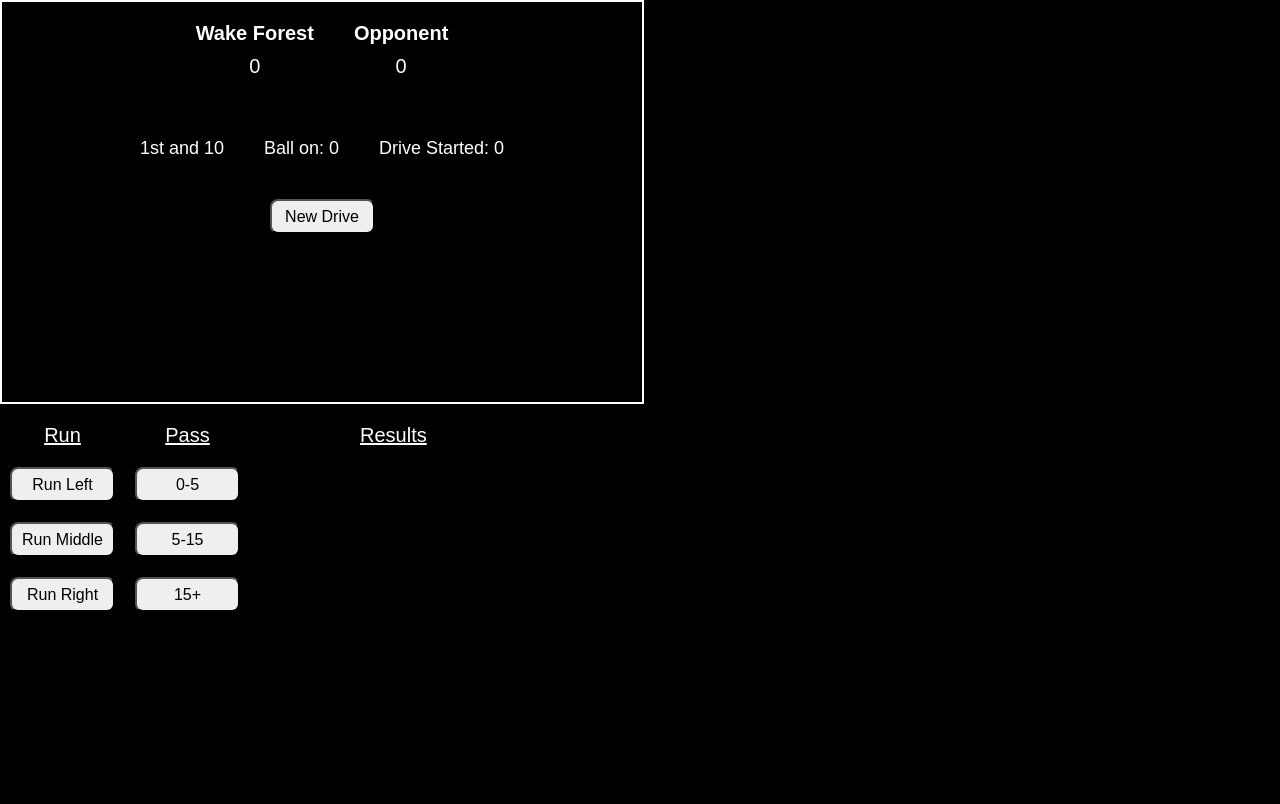
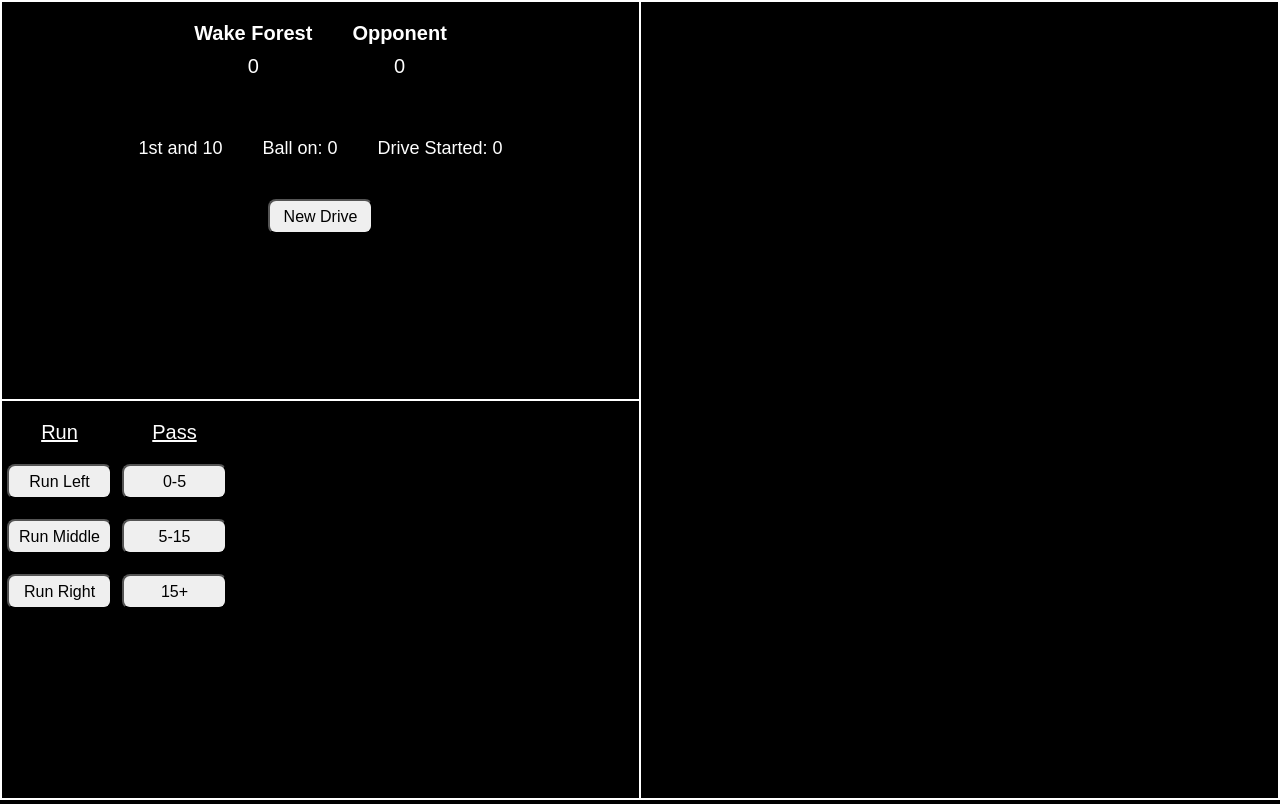
Before and after one commit to awbridgers/football-analysis, a React (Create React App) app: page / in a window 1280 px wide. Built offline with nearby package versions, Linux system fonts and the light colour scheme.

Commit message:
adds functionality to the results portion and fixes the layout

```diff
--- a/src/App.css
+++ b/src/App.css
@@ -4,14 +4,20 @@ html{
 body{
   height:100;
   background: black;
+  border-collapse: collapse;
+
 
 }
 
 .liveInfo{
   height: 50vh;
   width: 50vw;
-  border: 2px solid white;
+  border-top: 2px solid white;
+  border-right: 1px solid white;
+  border-left: 2px solid white;
+  border-bottom: 1px solid white;
   color: white;
+  box-sizing: border-box;
 }
 
 .score{
@@ -66,12 +72,12 @@ padding: 20px;
 }
 .runButtons{
   display: inline-block;
-  padding: 0px 10px 0px 10px;
+  padding: 0px 5px 0px 5px;
   text-align: center;
 }
 .passButtons{
   display: inline-block;
-  padding: 0px 10px 0px 10px;
+  padding: 0px 5px 0px 5px;
   text-align: center;
 }
 .runButtons button, .passButtons button{
@@ -85,12 +91,19 @@ padding: 20px;
   color: white;
   font-size: 20px;
   height: 50vh;
+  width:50vw;
+  border-bottom: 2px solid white;
+  border-top: 1px solid white;
+  border-left:2px solid white;
+  border-right: 1px solid white;
+  box-sizing: border-box;
 
 }
 .playInfo{
   display: inline-block;
   vertical-align: top;
-  padding: 0px 10px 0px 50px;
+  padding: 0px 10px 0px 10px;
+
 }
 .runOrPass{
   display: inline-block;
@@ -100,14 +113,61 @@ padding: 20px;
   display: inline-block;
   vertical-align: top;
   text-align: center;
-  padding: 0px 10px 0px 50px;
+  padding: 0px 10px 0px 10px;
+  position: relative;
+  height: 100%;
 }
 .details{
   text-align: center;
 }
 .details button{
-  height:35px;
+  height:45px;
+  width: 105px;
+  border-radius: 8px;
+  font-size: 14px;
+
+}
+.addPlayButton{
+ text-align: center;
+}
+.playButton{
+  height:55px;
   width: 105px;
   border-radius: 8px;
   font-size: 16px;
+  position: absolute;
+  bottom: 20px;
+  left: 50%;
+  transform: translateX(-50%);
 }
+.flexbox{
+  display: flex;
+  width: 200px;
+  justify-content: center;
+  flex-wrap: wrap;
+  height: 10%;
+}
+.flexbox button{
+  font-size: 12px;
+  font-weight: bold;
+  width: 90px;
+  height: 35px;
+  text-align: center;
+  margin: 2px 2px 2px 2px;
+}
+
+.playbyplay{
+  height: 100vh;
+
+  position: absolute;
+  top: 0px;
+  left: 50vw;
+  border-top: 2px solid white;
+  border-left: 1px solid white;
+  border-right: 2px solid white;
+  border-bottom: 2px solid white;
+  width: 50vw;
+  box-sizing: border-box;
+
+
+}
--- a/src/App.js
+++ b/src/App.js
@@ -5,12 +5,80 @@ import AddPlay from './addPlay.jsx'
 import PlayInfo from './playInfo.jsx'
 import PlayResult from './playResult.jsx'
 
-
+class player {
+  constructor(name,position){
+    this.name = name
+    if(position === 'qb'){
+      this.passAttempts0 = 0;
+      this.passAttempts5 = 0;
+      this.passAttempts15 = 0;
+      this.completions0 = 0;
+      this.completions5 = 0;
+      this.completions15 = 0;
+      this.interceptions = 0;
+      this.passingTDs = 0;
+      this.sacked = 0;
+      this.rushAttempts = 0;
+      this.rushYards = 0;
+      this.fumbles = 0;
+      this.rushingTDs = 0;
+    }
+    else{
+      this.rushAttempts = 0;
+      this.rushYards = 0;
+      this.fumbles = 0;
+      this.rushingTDs = 0;
+      this.targeted = 0;
+      this.receptions = 0;
+      this.drops = 0;
+      this.receivingYards = 0;
+      this.yardsAfterCatch = 0;
+      this.receivingTDs = 0;
+    }
+  }
+  passesAttempted(){
+    return this.passAttempts0 + this.passAttempts5 + this.passAttempts15;
+  }
+  totalCompletions(){
+    return this.completions0 + this.completions5 + this.completions15;
+  }
+  addRushingYards(yards){
+    this.rushYards += yards;
+  }
+}
 
 class App extends Component {
   constructor(){
     super();
+    //start playerRoster here
+    //qbs
+    this.kHinton = new player('Kendall Hinton', 'qb');
+    this.jNewman = new player ('Jaimie Newman', 'qb');
+    this.sHartman = new player('Sam Hartman', 'qb');
+    //hbs
+    this.cCarney = new player('Cade Carney', 'hb');
+    this.mColburn =new player('Matt Colburn', 'hb');
+    this.cBeal = new player('Christian Beal', 'hb');
+    this.tNdlovu = new player('Trey Ndlovu', 'hb');
+    this.dDelaney = new player('DeAndre\' Delaney', 'hb');
+    //te
+    this.jFreudenthal = new player ('Jack Freudenthal', 'te');
+    this.jLubrano = new player ('Jaren Lubrano', 'te');
+    this.bChapman = new player ('Brandon Chapman', 'te');
+    //wr
+    this.aBachman = new player('Alex Bachman', 'wr');
+    this.gDortch = new player('Greg Dortch', 'wr');
+    this.sWashington = new player('Scotty Washington', 'wr');
+    this.sSurratt = new player('Sage Surratt', 'wr');
+    this.jSriraman = new player('James Sriraman', 'wr');
+    this.sClaude = new player('Steven Claude', 'wr')
+
+
     this.state = {
+      qbArray: [this.kHinton, this.jNewman, this.sHart],
+      hbArray: [this.cCarney, this.mColburn, this.cBeal, this.tNdlovu, this.dDelaney],
+      wrArray: [this.aBachman, this.gDortch,this.sWashington, this.sSurratt, this.jSriraman,
+        this.sClaude, this.jFreudenthal, this.jLubrano, this.bChapman, ],
       down: 1,
       distance: 10,
       wakeScore: 0,
@@ -24,15 +92,19 @@ class App extends Component {
       fieldPosition: [],
       driveStart: 0,
       playType: 'null',
-      qb: 'QB',
-      hb: 'HB',
-      wr: ['WR1', 'WR2', 'WR3'],
+      showResults: false,
+      qb: this.kHinton,
+      hb: this.mColburn,
       ballCarrier: '',
       touchdown: false,
       fumble: false,
-      completePass: false
+      interception: false,
+      completePass: false,
+      drop: false,
+      yardsGained: "",
+      yardsAfterCatch: ""
+    }
 
-    }
   }
   averageFieldPos = () => {
     const posArray = this.state.fieldPosition;
@@ -48,6 +120,9 @@ class App extends Component {
   }
   startDrive = () => {
     this.setState({enterDriveStart: true})
+  }
+  cancelDrive = () => {
+    this.setState({enterDriveStart: false})
   }
   enterYardLine = (e) => {
     const yardLine = parseInt(e.target.value,10);
@@ -82,10 +157,15 @@ class App extends Component {
     }
   }
   playType = (e) => {
-    this.setState({playType: e.target.id})
+    if(e.target.id === this.state.playType){
+      this.setState({playType: 'null', showResults: false, ballCarrier: ''})
+    }
+    else{
+      this.setState({playType: e.target.id, showResults: false, ballCarrier: ''})
+    }
   }
   choosePlayer = (e) => {
-    this.setState({ballCarrier: e.target.id})
+    this.setState({ballCarrier: e.target.id, showResults: true})
   }
   stylePlayType = (type) => {
     if(this.state.playType === 'null'){
@@ -97,6 +177,7 @@ class App extends Component {
     if(this.state.ballCarrier === ""){
       return;
     }
+
     return (this.state.ballCarrier === player) ? {background: "#CFB53B"} : {background: '#504A4B'}
   }
   checkTD = () => {
@@ -105,16 +186,53 @@ class App extends Component {
   checkFumble = () => {
     this.setState({fumble: !this.state.fumble});
   }
-  checkCompletion = (e) =>{
+  checkCompletion = (e) => {
     const completion = (e.target.id === 'complete') ? true : false;
     this.setState({completePass : completion})
+  }
+  checkInt = (e) => {
+    this.setState({interception: !this.state.interception});
+  }
+  checkDrop = (e) => {
+    this.setState({drop: !this.state.drop})
+  }
+  onYardsGainedChange = (e) => {
+    if(!isNaN(e.target.value) || e.target.value === '-'){
+      this.setState({yardsGained: e.target.value});
+    }
+  }
+  onYACChange = (e) => {
+    if(!isNaN(e.target.value) || e.target.value === '-'){
+      this.setState({yardsAfterCatch: e.target.value});
+    }
+  }
+  addPlay = () => {
+    let currentPlay = {
+      down: this.state.down,
+      distance: this.state.distance,
+      wakeScore: this.state.wakeScore,
+      oppScore: this.state.oppScore,
+      ballOn: this.state.ballOn,
+      playType: this.state.playType,
+      ballCarrier: this.state.ballCarrier,
+      yardsGained: this.state.yardsGained,
+      yac: this.state.yardsAfterCatch,
+      fumble: this.state.fumble,
+      touchdown: this.state.touchdown,
+      interception: this.state.interception,
+      completePass: this.state.completePass
+    }
+
+
+
   }
   render() {
     const {enterDriveStart} = this.state;
     return (
       <div>
         {enterDriveStart && <DriveStart onChange = {this.enterYardLine} yardLine = {this.state.startLine}
-        changeRadio = {this.changeTerritory} submit = {this.submitDriveStart} territory = {this.state.startTerritory}/>}
+        changeRadio = {this.changeTerritory} submit = {this.submitDriveStart} territory = {this.state.startTerritory}
+        cancel = {this.cancelDrive}/>}
         <div className = 'liveInfo'>
           <div className = 'score'>
             <div className = 'wakeScore'><b>Wake Forest</b><p>{this.state.wakeScore}</p></div>
@@ -131,14 +249,19 @@ class App extends Component {
           </div>
           <div className = 'startDrive'><button className = 'button' onClick = {this.startDrive}>New Drive</button></div>
         </div>
+        <div className = "playbyplay">Hello</div>
         <div className = 'addPlays'>
           <div className = 'runOrPass'><AddPlay style = {this.stylePlayType} onClick = {this.playType}/></div>
-          <div className = 'playInfo'><PlayInfo qb = {this.state.qb} hb = {this.state.hb} wr = {this.state.wr}
+          <div className = 'playInfo'><PlayInfo qb = {this.state.qb} hb = {this.state.hbArray[0]} wr = {this.state.wrArray}
             playType = {this.state.playType} stylePlayer = {this.stylePlayer} onClick = {this.choosePlayer} />
           </div>
           <div className = 'results'><PlayResult playType = {this.state.playType} TD = {this.state.touchdown}
             checkTD = {this.checkTD} fumble = {this.state.fumble} checkFumble = {this.checkFumble}
-            complete = {this.state.completePass} changeRadio = {this.checkCompletion}/></div>
+            complete = {this.state.completePass} changeRadio = {this.checkCompletion} showResults = {this.state.showResults}
+            int = {this.state.interception} checkInt = {this.checkInt} drop = {this.state.drop} checkDrop = {this.checkDrop}
+            changeInput = {this.onYardsGainedChange} yardsGained = {this.state.yardsGained} yac = {this.state.yardsAfterCatch}
+            changeYAC = {this.onYACChange} addPlay = {this.addPlay}/>
+          </div>
         </div>
       </div>
     );
--- a/src/driveStart.jsx
+++ b/src/driveStart.jsx
@@ -12,6 +12,7 @@ const DriveStart = (props) => (
       <input type='radio' checked = {props.territory === 'opponent'} onChange = {props.changeRadio}
         name = 'territory' value = 'opponent' id ='opponent'/><label>Opponent</label>
       <p><button className = 'submit' type = 'submit' onClick = {props.submit}>Submit</button></p>
+      <p><button className = 'submit' type = 'submit' onClick = {props.cancel}>Cancel</button></p>
     </div>
   </div>
 );
--- a/src/playResult.jsx
+++ b/src/playResult.jsx
@@ -3,10 +3,12 @@ import './App.css';
 
 const PlayResults = (props) => (
   <div>
+    {props.showResults &&
+      <div>
         <p><u>Results</u></p>
         {props.playType.includes('run') &&
           <div style = {{fontSize: '16px'}}>
-        <p><label>Yards: </label><input size = '1' type = 'text'></input></p>
+            <p><label>Yards: </label><input size = '1' type = 'text' value = {props.yardsGained} onChange = {props.changeInput}></input></p>
             <div style = {{textAlign: 'left'}}>
               <p><input type = 'checkbox' checked = {props.TD} onChange = {props.checkTD}></input><label>  Touchdown</label></p>
               <p><input type = 'checkbox' checked = {props.fumble} onChange = {props.checkFumble}></input><label>  Fumble</label></p>
@@ -14,17 +16,28 @@ const PlayResults = (props) => (
           </div>
         }
         {props.playType.includes('pass') &&
-      <div style = {{fontSize: '16px'}}>
+          <div style = {{fontSize: '16px', textAlign: 'center'}}>
           <div>
             <p><input name = 'pass' id = 'complete' type = 'radio' onChange={props.changeRadio} checked = {props.complete}></input>
             <label style = {{paddingRight: '20px'}}>Complete</label>
             <input name = 'pass' id = 'incomplete' type = 'radio' onChange={props.changeRadio} checked = {!props.complete}></input>
             <label>Incomplete</label></p></div>
             {props.complete &&
-          <p><label>Yards: </label><input size = '1' type = 'text'></input></p>
-        }
+              <div>
+                <p><label>Yards: </label><input size = '1' type = 'text' value = {props.yardsGained} onChange = {props.changeInput}></input></p>
+                <p><label>YAC: </label><input size = '1' type = 'text' value = {props.yac} onChange = {props.changeYAC}></input></p>
+                <p><input type = 'checkbox' checked = {props.TD} onChange = {props.checkTD}></input><label>  Touchdown</label></p>
               </div>
             }
+            {!props.complete &&
+              <div>
+                <p><input type = 'checkbox' checked = {props.int} onChange = {props.checkInt}></input><label>Interception</label></p>
+                <p><input type = 'checkbox' checked = {props.drop} onChange = {props.checkDrop}></input><label>Drop</label></p>
+              </div>
+            }
+          </div>}
+            <button className = 'playButton' onClick = {props.addPlay}>Add Play</button>
+      </div>}
   </div>
 )
 
```
Also changed, not shown: src/playInfo.jsx (+10 -9 lines). Lines whose indentation alone changed are shown as unchanged.
